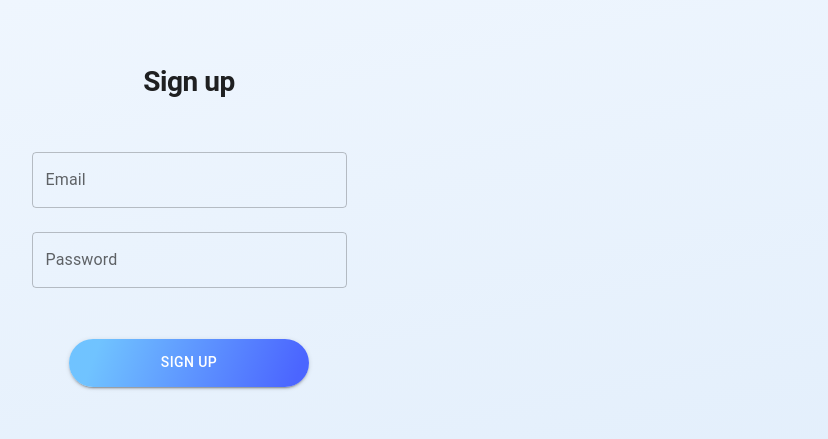
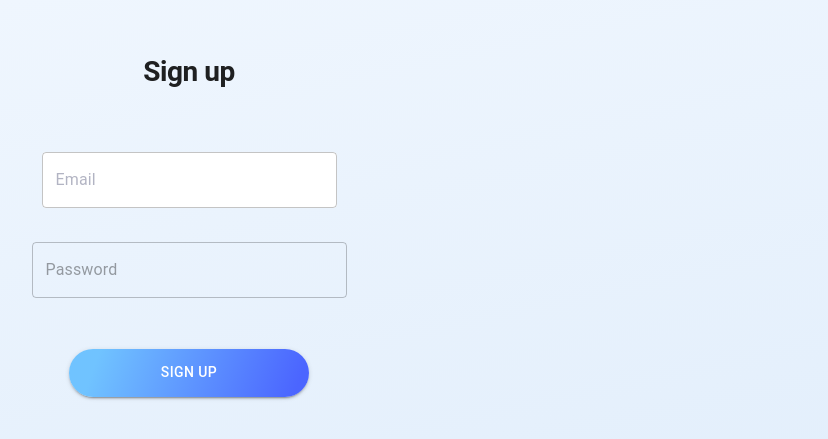
Before and after one commit to Artem2313/signups, a React (Vite) app: page / in a window 1280 px wide. Shown: the part 173-612 px from the top of the page, without its empty margins (451-1279 px from the left). Built offline with nearby package versions, Linux system fonts and the light colour scheme.

Commit message:
dev: start refactoring input

```diff
--- a/src/components/SignupForm/index.tsx
+++ b/src/components/SignupForm/index.tsx
@@ -149,7 +149,7 @@ const SignupForm = () => {
             render={({ field }) => (
               <TextField
                 {...field}
-                label="Email"
+                placeholder="Email"
                 fullWidth
                 margin="normal"
                 error={!!errors.email || !!emailError}
@@ -174,8 +174,21 @@ const SignupForm = () => {
                 }}
                 sx={{
                   borderRadius: "10px",
-                  "&.MuiInputBase": {
-                    backgroundColor: errors.email ? "red" : "#FFF",
+                  padding: "10px",
+                  "& .MuiOutlinedInput-root": {
+                    backgroundColor: errors.email ? "#FDEFEE" : "#FFF",
+                    borderColor: errors.email ? "#FF8080" : "#FFF",
+                    color: errors.email ? "#FF8080" : "#4A4E71",
+                  },
+                  "& .MuiOutlinedInput-notchedOutline": {
+                    borderColor: errors.email
+                      ? "#f44336"
+                      : "rgba(0, 0, 0, 0.23)",
+                  },
+                  "&:hover .MuiOutlinedInput-notchedOutline": {
+                    borderColor: errors.email
+                      ? "#d32f2f"
+                      : "rgba(0, 0, 0, 0.87)",
                   },
                 }}
               />
@@ -196,7 +209,7 @@ const SignupForm = () => {
                 <TextField
                   {...field}
                   type="password"
-                  label="Password"
+                  placeholder="Password"
                   fullWidth
                   margin="normal"
                   error={!!errors.password}
```
